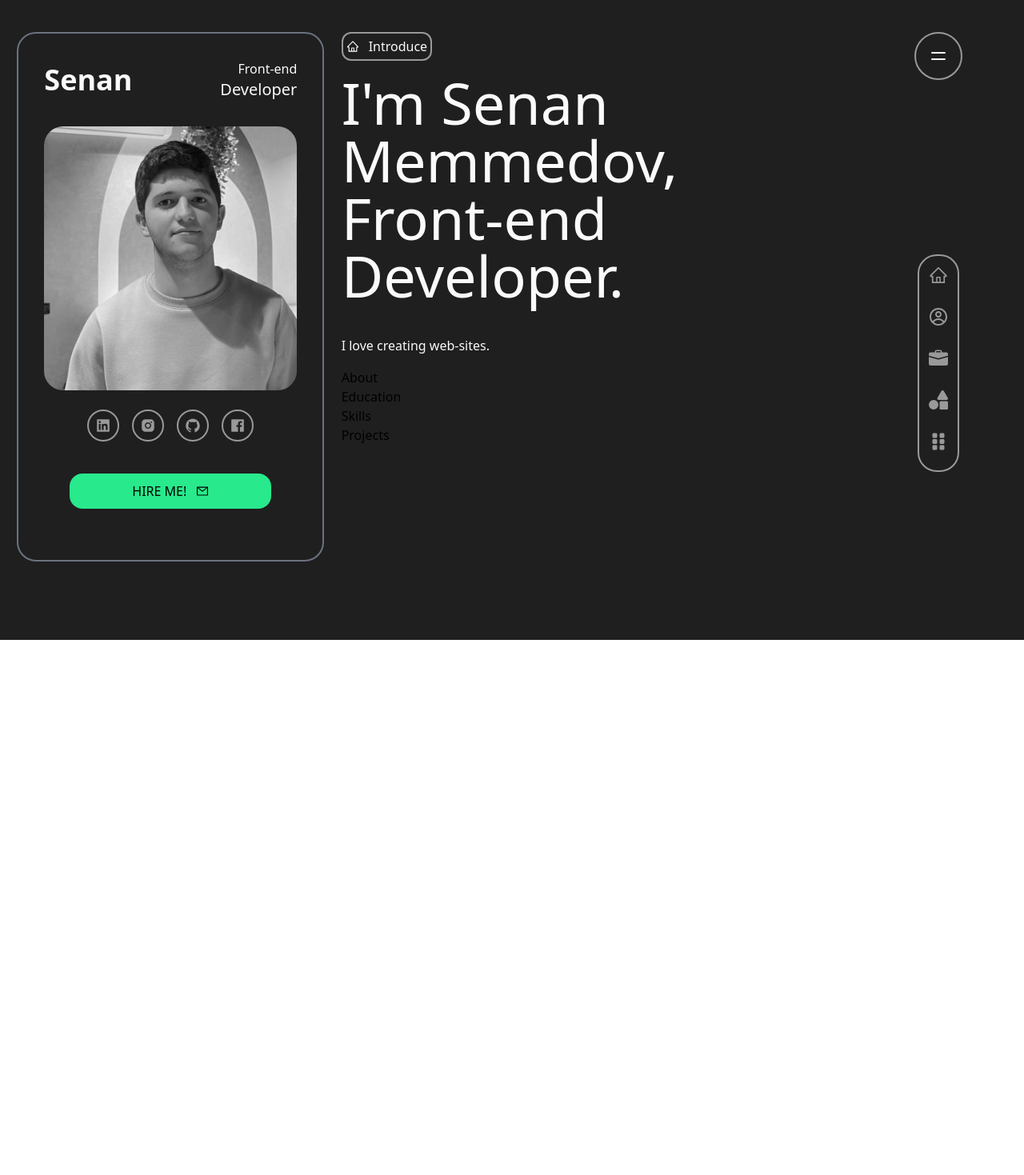
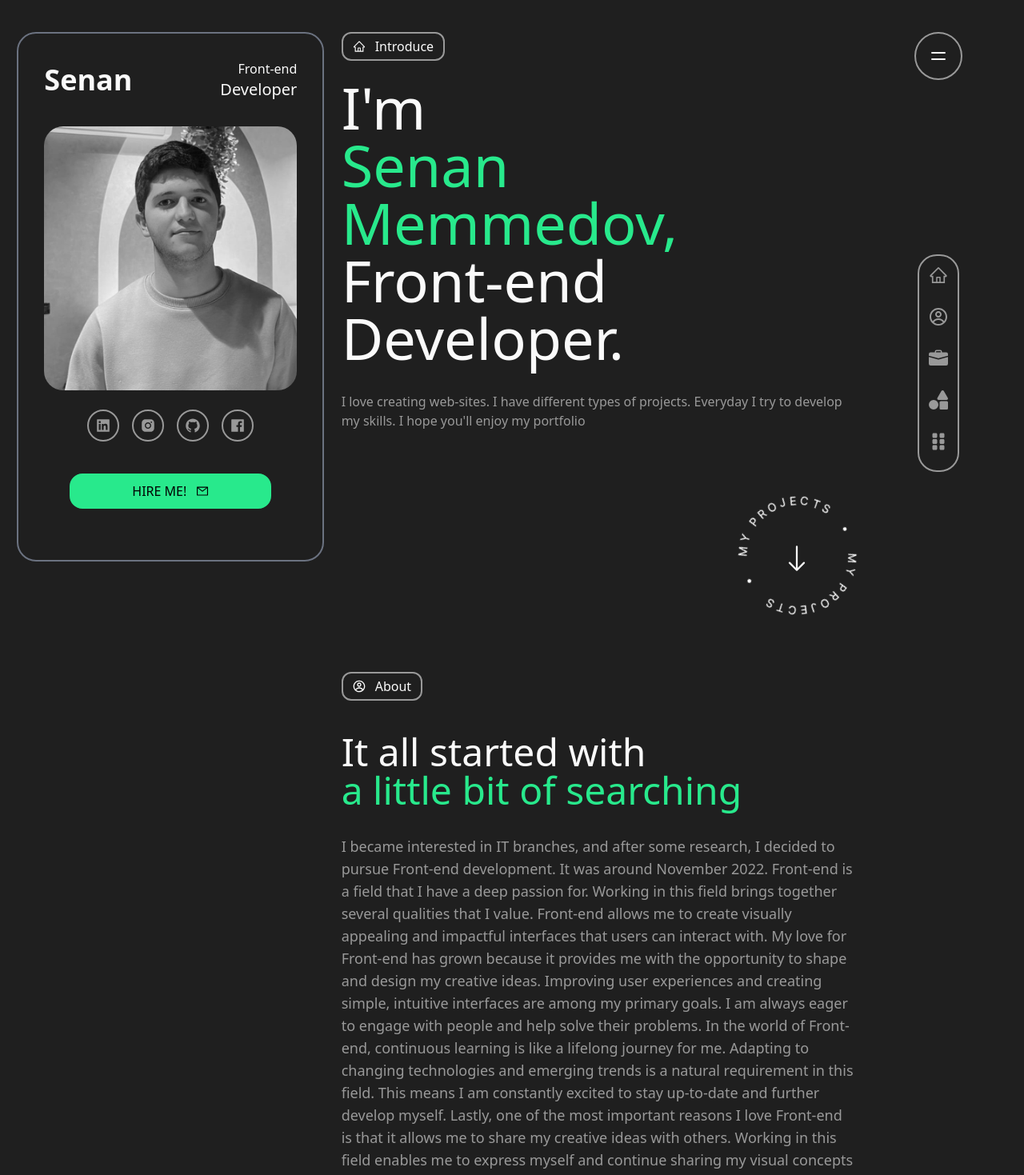
Before and after one commit to Senan747/My-portfolio-2, a React app: page / in a window 1280 px wide. Shown: the top 1469 px of the page at 80% size. Before the commit the page ends 800 px from the top, so only its background shows below. Built offline with nearby package versions, Linux system fonts and the light colour scheme; the HTML template or start-up script is replaced by a standard one.

Commit message:
education

```diff
--- a/src/Components/About.jsx
+++ b/src/Components/About.jsx
@@ -1,8 +1,33 @@
 import React from 'react'
+import {CgProfile} from 'react-icons/cg'
 
 function About() {
   return (
-    <div>About</div>
+    <div>
+      <div className='flex flex-row flex-start items-center mb-10 mt-10'>
+        <div className="flex flex-row items-center border-2 border-gega-light p-1 rounded-xl space-x-1">
+          <CgProfile className='text-white mr-2 ml-2' />
+          <p className="pr-2">About</p>
+        </div>
+      </div>
+
+      <div className='flex flex-col flex-start items-center '>
+
+        <div>
+          <p className='text-5xl pb-8'>
+            It all started with <p className='text-gega-green'>a little bit of searching</p>
+          </p>
+
+          <p className='text-lg text-gega-light'>
+            I became interested in IT branches, and after some research, I decided to pursue Front-end development. It was around November 2022.
+            Front-end is a field that I have a deep passion for. Working in this field brings together several qualities that I value. Front-end allows me to create visually appealing and impactful interfaces that users can interact with.
+            My love for Front-end has grown because it provides me with the opportunity to shape and design my creative ideas. Improving user experiences and creating simple, intuitive interfaces are among my primary goals. I am always eager to engage with people and help solve their problems.
+            In the world of Front-end, continuous learning is like a lifelong journey for me. Adapting to changing technologies and emerging trends is a natural requirement in this field. This means I am constantly excited to stay up-to-date and further develop myself.
+            Lastly, one of the most important reasons I love Front-end is that it allows me to share my creative ideas with others. Working in this field enables me to express myself and continue sharing my visual concepts with other people.
+          </p>
+        </div>
+      </div>
+    </div>
   )
 }
 
--- a/src/Components/Education.jsx
+++ b/src/Components/Education.jsx
@@ -1,8 +1,17 @@
 import React from 'react'
+import {BsFillBriefcaseFill} from 'react-icons/bs'
 
 function Education() {
   return (
-    <div>Education</div>
+    <div className='mt-28'>
+      <div className='flex flex-row flex-start items-center '>
+        <div className="flex flex-row items-center border-2 border-gega-light p-1 rounded-xl space-x-1">
+          <BsFillBriefcaseFill className='text-white mr-2 ml-2' />
+          <p className='pr-2'>Introduce</p>
+        </div>
+      </div>
+
+    </div>
   )
 }
 
--- a/src/Components/Introduce.jsx
+++ b/src/Components/Introduce.jsx
@@ -1,25 +1,43 @@
 import React from 'react'
 import {AiOutlineHome} from 'react-icons/ai'
+import {BsArrowDown} from 'react-icons/bs'
 
 function Introduce() {
   return (
-    <div className='pt-10'>
+    <div className='pt-10 h-screen'>
       <div className='flex flex-row flex-start items-center '>
         <div className="flex flex-row items-center border-2 border-gega-light p-1 rounded-xl space-x-1">
-          <AiOutlineHome className='text-white mr-2' />
-          <p>Introduce</p>
+          <AiOutlineHome className='text-white mr-2 ml-2' />
+          <p className='pr-2'>Introduce</p>
         </div>
       </div>
-      <div className='h-96 flex flex-col  justify-center'>
+      <div className='h-96 flex flex-col  justify-around h-full'>
 
-        <div className='w-full flex mb-10 text-gega-light'>
-          <p className='text-7xl'>
-            I'm Senan Memmedov,
+        <div className='w-full flex flex-col mb-10 text-gega-light'>
+          <p className='text-7xl pb-8'>
+            I'm <p className='text-gega-green'>Senan Memmedov,</p>
             Front-end Developer.
           </p>
+          <p className='text-gega-light'>
+            I love creating web-sites. I have different types of projects. Everyday I try to develop my skills. I hope you'll enjoy my portfolio
+          </p>
         </div>
-        <p>I love creating web-sites.</p>
+
+        <div className="flex justify-end pb-10">
+          <div className="relative inline-block">
+            <a href="#" className="inline-block text-center">
+              <img
+                src="../src/assets/round-text.png"
+                alt=""
+                className="block animate-[spin_4s_linear_infinite]"
+              />
+              <BsArrowDown className="text-gega-white text-4xl absolute top-1/2 left-1/2 transform -translate-x-1/2 -translate-y-1/2" />
+            </a>
+        </div>
+</div>
+
       </div>
+
 
     </div>
   )
--- a/src/Components/Right.jsx
+++ b/src/Components/Right.jsx
@@ -7,18 +7,15 @@ import {FaGripVertical} from 'react-icons/fa'
 import {HiOutlineMenuAlt4} from 'react-icons/hi'
 
 
-import HombugerMenu from '../Components/HombugerMenu'
-
 function Right() {
-
   const [showMenu, setShowMenu] = useState(false);
-
   let menuRef = useRef();
 
   useEffect(() => {
     let handler = (e) => {
       if(!menuRef.current.contains(e.target)){
-        setShowMenu(false)
+        setShowMenu(false);
+        console.log(menuRef.current);
       }
     };
 
@@ -38,7 +35,7 @@ function Right() {
         />
       </div>
       <div className='relative w-full h-full flex flex-col justify-center items-center' >
-        <ul ref={menuRef} className=" fixed border-2 border-gega-light rounded-3xl p-1">
+        <ul className=" fixed border-2 border-gega-light rounded-3xl p-1">
           <li className='text-2xl text-gega-light  hover:border-gega-green hover:text-gega-green  transition duration-300 p-2 mb-3 cursor-pointer'><AiOutlineHome/> </li>
           <li className='text-2xl text-gega-light  hover:border-gega-green hover:text-gega-green  transition duration-300 p-2 mb-3 cursor-pointer'><CgProfile /></li>
           <li className='text-2xl text-gega-light  hover:border-gega-green hover:text-gega-green  transition duration-300 p-2 mb-3 cursor-pointer'><BsFillBriefcaseFill /></li>
@@ -47,7 +44,39 @@ function Right() {
         </ul>
       </div>
       <div className='fixed'>
-        {showMenu && <HombugerMenu className="transition duration-1000" />  }
+        {showMenu &&
+          <div className='bg-gega-dark w-96 h-screen pl-32 transition duration-1000' ref={menuRef}>
+            <p className='pb-20 pt-20'>Menu</p>
+
+            <ul>
+                <li className='pb-8'>
+                    <a href="" className="flex flex-row group">
+                        <AiOutlineHome className='text-2xl text-gega-light  group-hover:text-gega-green  transition duration-300 cursor-pointer mr-4'/> <p className='text-gega-light group-hover:text-gega-white'>Home</p>
+                    </a>
+                </li>
+                <li className='pb-8'>
+                    <a href="" className="flex flex-row group">
+                        <CgProfile className='text-2xl text-gega-light  group-hover:text-gega-green  transition duration-300 cursor-pointer mr-4'/> <p className='text-gega-light group-hover:text-gega-white'>About</p>
+                    </a>
+                </li>
+                <li className='pb-8'>
+                    <a href="" className="flex flex-row group">
+                        <BsFillBriefcaseFill className='text-2xl text-gega-light  group-hover:text-gega-green  transition duration-300 cursor-pointer mr-4'/> <p className='text-gega-light group-hover:text-gega-white'>Education</p>
+                    </a>
+                </li>
+                <li className='pb-8'>
+                    <a href="" className="flex flex-row group">
+                        <FaShapes className='text-2xl text-gega-light  group-hover:text-gega-green  transition duration-300 cursor-pointer mr-4'/> <p className='text-gega-light group-hover:text-gega-white'>Skills</p>
+                    </a>
+                </li>
+                <li className='pb-8'>
+                    <a href="" className="flex flex-row group">
+                        <FaGripVertical className='text-2xl text-gega-light  group-hover:text-gega-green  transition duration-300 cursor-pointer mr-4'/> <p className='text-gega-light group-hover:text-gega-white'>Projects</p>
+                    </a>
+                </li>
+            </ul>
+        </div>
+      }
       </div>
 
     </div>
```
Also changed, not shown: src/assets/round-text.png (added).
